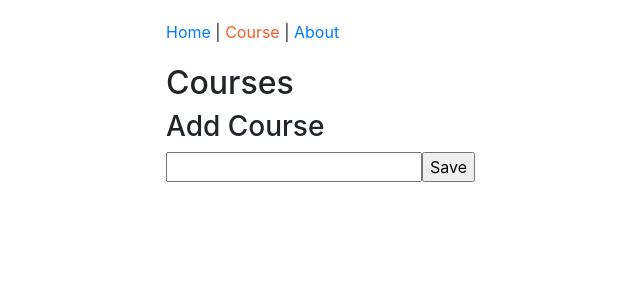
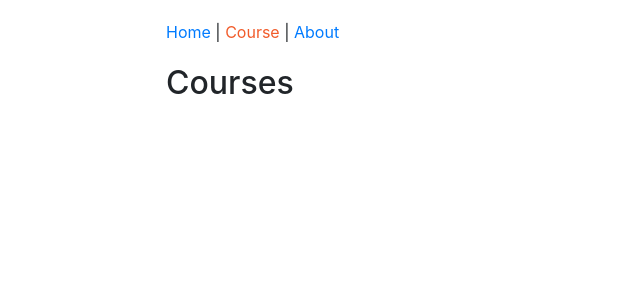
Before and after one commit to juliusbartolome/building-apps-react-redux, a React app: page /courses in a window 1280 px wide. Shown: the top 300 px of the page, without its empty margins (64-704 px from the left). Built offline with nearby package versions, Linux system fonts and the light colour scheme; what redux-immutable-state-invariant would draw is missing.

Commit message:
modified course page

```diff
--- a/src/components/courses/CoursesPage.js
+++ b/src/components/courses/CoursesPage.js
@@ -5,39 +5,15 @@
 import * as courseActions from "../../redux/actions/courseActions";
 import { bindActionCreators } from "redux";
 class CoursesPage extends React.Component {
-  state = {
-    course: {
-      title: ""
-    }
-  };
-
-  handleSubmit = event => {
-    event.preventDefault();
-    this.props.actions.createCourse(this.state.course);
-  };
-
-  handleChange = event => {
-    const course = { ...this.state.course, title: event.target.value };
-    this.setState({ course });
-  };
-
   render() {
     return (
-      <form onSubmit={this.handleSubmit}>
+      <>
         <h2>Courses</h2>
-        <h3>Add Course</h3>
-        <input
-          type="text"
-          onChange={this.handleChange}
-          value={this.state.course.title}
-        />
-
-        <input type="submit" value="Save" />
 
         {this.props.courses.map(course => (
           <div key={course.title}>{course.title}</div>
         ))}
-      </form>
+      </>
     );
   }
 }
```
